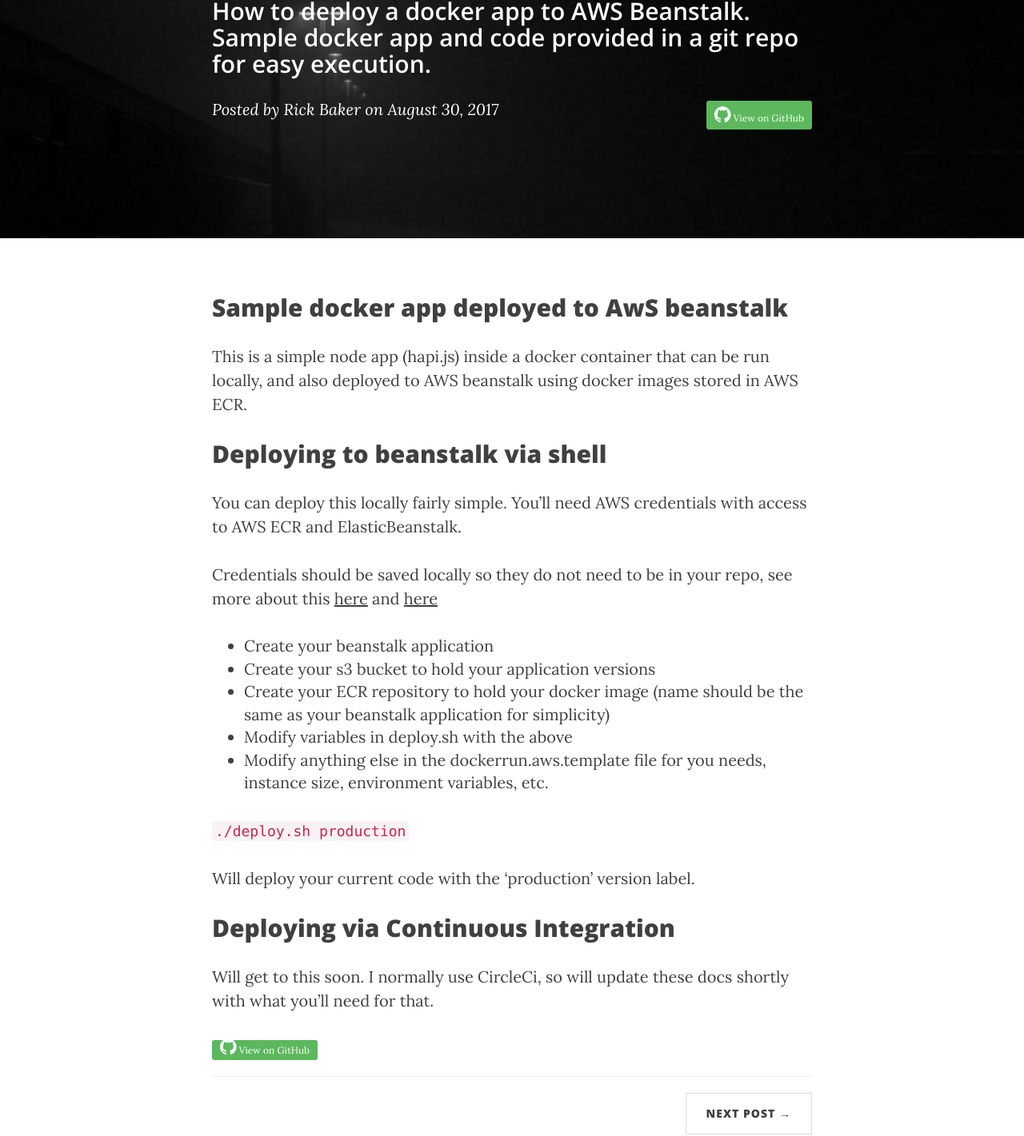
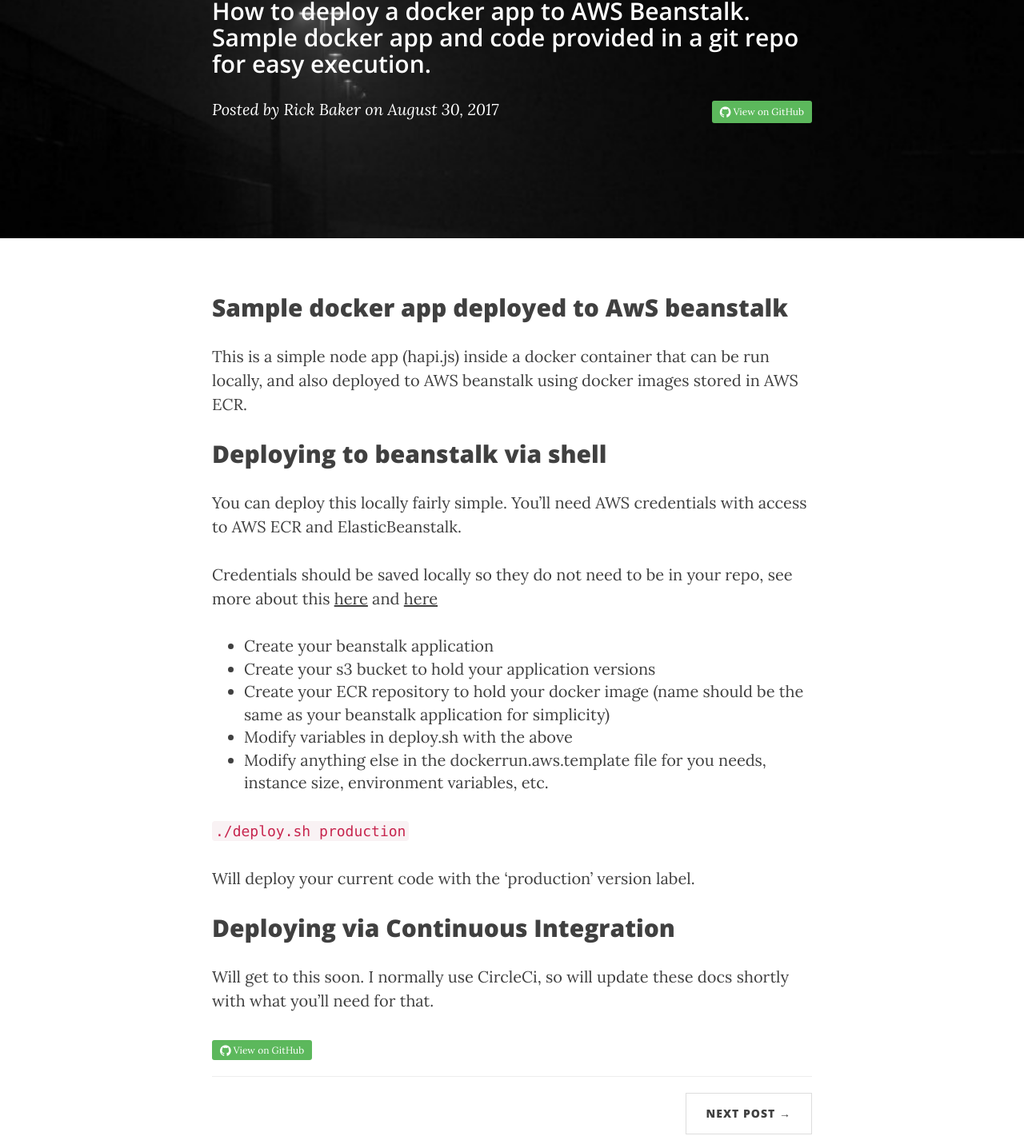
Before and after one commit to ricktbaker/ricktbaker.github.io, a Jekyll site: the page built from _posts/2017-08-30-docker-aws-beanstalk.markdown, in a window 1280 px wide. Shown: the part 304-1725 px from the top of the page at 80% size. Built offline with Jekyll 4.4.1, drawn with Linux system fonts in a browser that asks for light colours; nearby versions of some CDN libraries.

Commit message:
initial checkin

```diff
--- a/_layouts/post.html
+++ b/_layouts/post.html
@@ -14,7 +14,7 @@
                     {% endif %}
                     {% if page.repo %}
                     <a target="_blank" style="float: right" class="btn-sm btn-success" href="{{ page.repo }}">
-                        <i class="fa fa-2x fa-github"></i> View on GitHub</a>
+                        <i class="fa fa-lg fa-github"></i> View on GitHub</a>
                     {% endif %}
                     <span class="meta">Posted by {% if page.author %}{{ page.author }}{% else %}{{ site.title }}{% endif %} on {{ page.date | date: "%B %-d, %Y" }}</span>
                 </div>
@@ -33,7 +33,7 @@
 
                 {% if page.repo %}
                 <a class="btn-sm btn-success" target="_blank" href="{{ page.repo }}">
-                    <i class="fa fa-2x fa-github"></i> View on GitHub</a>
+                    <i class="fa fa-lg fa-github"></i> View on GitHub</a>
                 {% endif %}
 
                 <div style="clear: both"></div>
```
